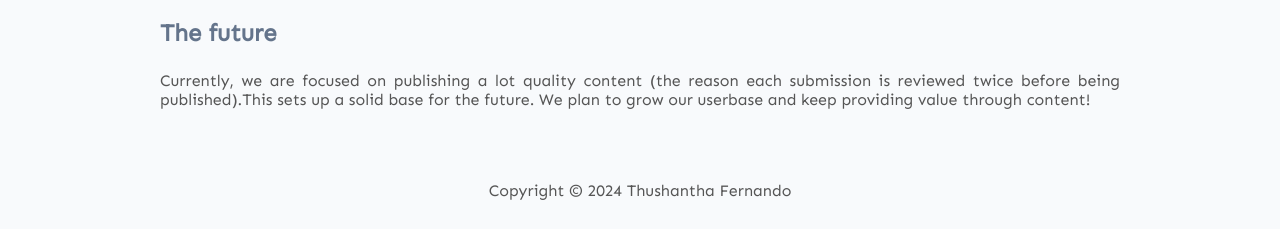
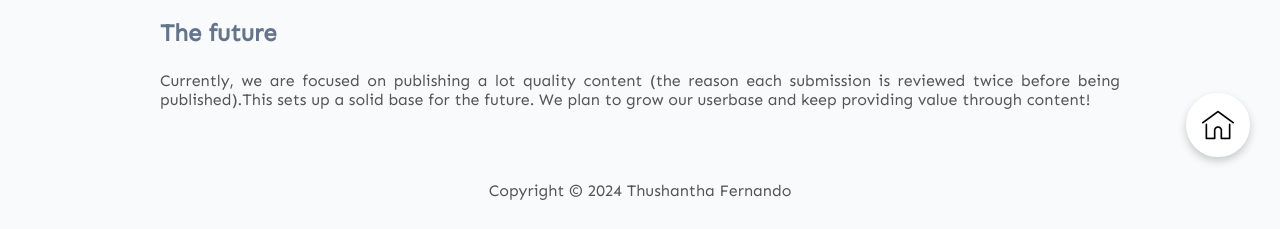
Before and after one commit to ThushanthaSFdo/ThushanthaSFdo.github.io, a Jekyll site: the page built from _projects/catchfishy.md, in a window 1280 px wide and 900 px high, scrolled down 504 px. Shown: the part 668-897 px from the top of the window. Built offline with Jekyll 4.4.1, drawn with Linux system fonts in a browser that asks for light colours.

Commit message:
Add Home floating button for the inner pages

```diff
--- a/404.html
+++ b/404.html
@@ -24,3 +24,9 @@ layout: default
   <p><strong>Page not found :(</strong></p>
   <p>The requested page could not be found.</p>
 </div>
+
+<div class="project-main-home">
+  <a href="/">
+    <img class="floatingImg" src="{{ site.baseurl }}/assets/images/home.png"/>
+  </a>
+</div>
--- a/_includes/project.html
+++ b/_includes/project.html
@@ -1,6 +1,6 @@
 <a href="/project/{{ project[0] }}" class="project-item">
   <div class="project">
-    <span class="subtitle">{{ project[1].name }} &gt;</span>
+    <span class="subtitle">{{ project[1].title }} &gt;</span>
     <div class="article-container">
       <img
         src="{{ project[1].img }}"
--- a/_layouts/project.html
+++ b/_layouts/project.html
@@ -6,6 +6,13 @@ layout: default
   <section id="projects-main">
     {% assign project = site.data.projects[page.slug] %}
     <h2 class="project-main-title">{{ project.title }}</h2>
+
+    <div class="project-main-home">
+      <a href="/projects">
+        <img class="floatingImg" src="{{ site.baseurl }}/assets/images/home.png"/>
+      </a>
+    </div>
+
     <!-- Page thumbnails or youtube or github -->
     {% if page.hasThumbnail %}
     <img
@@ -42,10 +49,7 @@ layout: default
     {% if page.visit %}
     <div class="section__redirect">
       {% for item in page.visit %}
-      <a
-        href="{{ item.link }}"
-        class="redirect-button"
-      >
+      <a href="{{ item.link }}" class="redirect-button">
         {{ item.anchorText }} &gt;
       </a>
       {% endfor %}
--- a/assets/css/mediaqueries.css
+++ b/assets/css/mediaqueries.css
@@ -101,9 +101,9 @@
   }
 
   .project-img {
-    border-radius: 2rem;
-    width: 35%;
-    height: 35%;
+    border-radius: 0.5rem;
+    width: 70%;
+    height: auto;
     margin: 1rem;
   }
 
--- a/assets/css/style.css
+++ b/assets/css/style.css
@@ -420,7 +420,7 @@ article .icon {
 }
 
 .project-img {
-  border-radius: 0.9rem;
+  border-radius: 0.5rem;
   width: 65%;
   height: auto;
   margin: 1rem;
@@ -589,6 +589,31 @@ footer p {
   line-height: 2.25rem;
 }
 
+.project-main-home {
+  position: fixed;
+  bottom: 75px;
+  right: 30px;
+  background-color: white;
+  color: white;
+  border: white solid 2px;
+  border-radius: 50%;
+  width: 60px;
+  height: 60px;
+  display: flex;
+  justify-content: center;
+  align-items: center;
+  box-shadow: 0 4px 8px rgba(0, 0, 0, 0.2);
+  text-decoration: none;
+  font-size: 24px;
+}
+
+.floatingImg {
+  width: 32px;
+  height: 32px;
+  margin: auto;
+  display: block;
+}
+
 .project-main-btn {
   color: black;
   border-color: rgb(163, 163, 163);
@@ -596,7 +621,7 @@ footer p {
 
 .other-content {
   color: rgba(100, 116, 139, 1);
-  margin: 1rem 0rem 4.5rem;;
+  margin: 1rem 0rem 4.5rem;
   text-align: justify;
 }
 
@@ -606,7 +631,15 @@ footer p {
   text-align: justify;
 }
 
-.other-content h1, .other-content h2, .other-content h3, .other-content h4, .other-content h5, .other-content h6, .other-content p:not(:last-child), .other-content ul, blockquote {
+.other-content h1,
+.other-content h2,
+.other-content h3,
+.other-content h4,
+.other-content h5,
+.other-content h6,
+.other-content p:not(:last-child),
+.other-content ul,
+blockquote {
   margin-bottom: 1.5rem;
 }
 
```
Also changed, not shown: assets/images/home.png (added).
